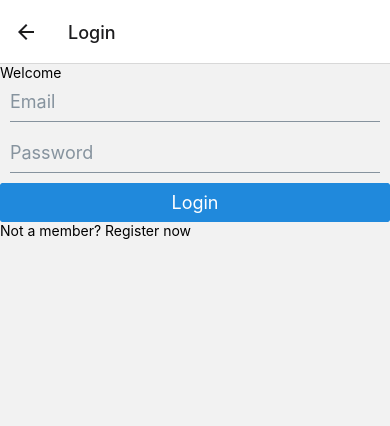
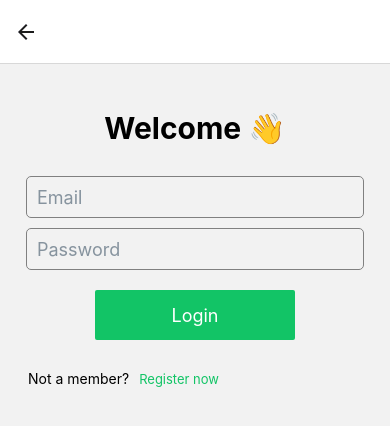
Before and after one commit to BisiDavi/green_app, a React Native app: screen /Login in a window 390 px wide. Shown: the top 426 px of the page. Built offline with nearby package versions, Linux system fonts and the light colour scheme.

Commit message:
Login View updated

```diff
--- a/App.tsx
+++ b/App.tsx
@@ -28,7 +28,7 @@ export default function App(): JSX.Element {
           component={SplashScreenView}
           options={{title: ''}}
         />
-        <Stack.Screen name="Login" component={Login} />
+        <Stack.Screen name="Login" component={Login} options={{title: ''}} />
       </Stack.Navigator>
     </NavigationContainer>
   );
--- a/pages/Login.tsx
+++ b/pages/Login.tsx
@@ -1,20 +1,90 @@
+import React from 'react';
 import {Button, Input} from '@rneui/base';
-import React from 'react';
-import {StatusBar, SafeAreaView, View, Text} from 'react-native';
+// import {Icon} from '@rneui/themed';
+import {StatusBar, SafeAreaView, View, Text, StyleSheet} from 'react-native';
 
 export default function Login() {
   return (
     <SafeAreaView>
       <StatusBar />
-      <View>
-        <Text>Welcome</Text>
+      <View style={styles.login}>
+        <Text style={styles.title}>Welcome 👋</Text>
         <View>
-          <Input placeholder="Email" />
-          <Input placeholder="Password" />
-          <Button title="Login" />
-          <Text>Not a member? Register now</Text>
+          <Input
+            placeholder="Email"
+            inputContainerStyle={styles.inputContainerStyle}
+            containerStyle={styles.inputContainer}
+            // leftIcon={<Icon nzame="envelope-o" size={20} type="font-awesome" />}
+          />
+          <Input
+            placeholder="Password"
+            inputContainerStyle={styles.inputContainerStyle}
+            containerStyle={styles.inputContainer}
+          />
+          <Button
+            title="Login"
+            buttonStyle={styles.buttonStyle}
+            containerStyle={styles.buttonContainerStyle}
+          />
+          <View style={styles.registerView}>
+            <Text style={styles.text}>Not a member?</Text>
+            <Button
+              title="Register now"
+              buttonStyle={styles.registerButton}
+              titleStyle={styles.registerButtonStyle}
+            />
+          </View>
         </View>
       </View>
     </SafeAreaView>
   );
 }
+
+const styles = StyleSheet.create({
+  login: {
+    padding: 16,
+  },
+  title: {
+    fontSize: 30,
+    textAlign: 'center',
+    fontWeight: 'bold',
+    marginVertical: 30,
+  },
+  inputContainerStyle: {
+    borderColor: 'gray',
+    borderWidth: 1,
+    borderRadius: 5,
+    margin: 0,
+    paddingHorizontal: 10,
+  },
+  inputContainer: {
+    margin: 0,
+    padding: 0,
+  },
+  buttonStyle: {
+    backgroundColor: '#12C466',
+    width: 200,
+    height: 50,
+  },
+  buttonContainerStyle: {
+    alignItems: 'center',
+    marginTop: 10,
+    marginBottom: 30,
+  },
+  text: {
+    marginLeft: 12,
+    fontSize: 14,
+  },
+  registerButton: {
+    backgroundColor: 'transparent',
+    margin: 0,
+    padding: 0,
+  },
+  registerButtonStyle: {
+    color: '#12C466',
+    fontSize: 13,
+  },
+  registerView: {
+    flexDirection: 'row',
+  },
+});
--- a/screens/SplashScreen.tsx
+++ b/screens/SplashScreen.tsx
@@ -1,6 +1,6 @@
+import React, {useState} from 'react';
 import {SafeAreaView} from 'react-native';
 import {View, Text, StyleSheet} from 'react-native';
-import React, {useState} from 'react';
 import {ButtonGroup, Image} from '@rneui/base';
 
 import type {NativeStackScreenProps} from '@react-navigation/native-stack';
```
